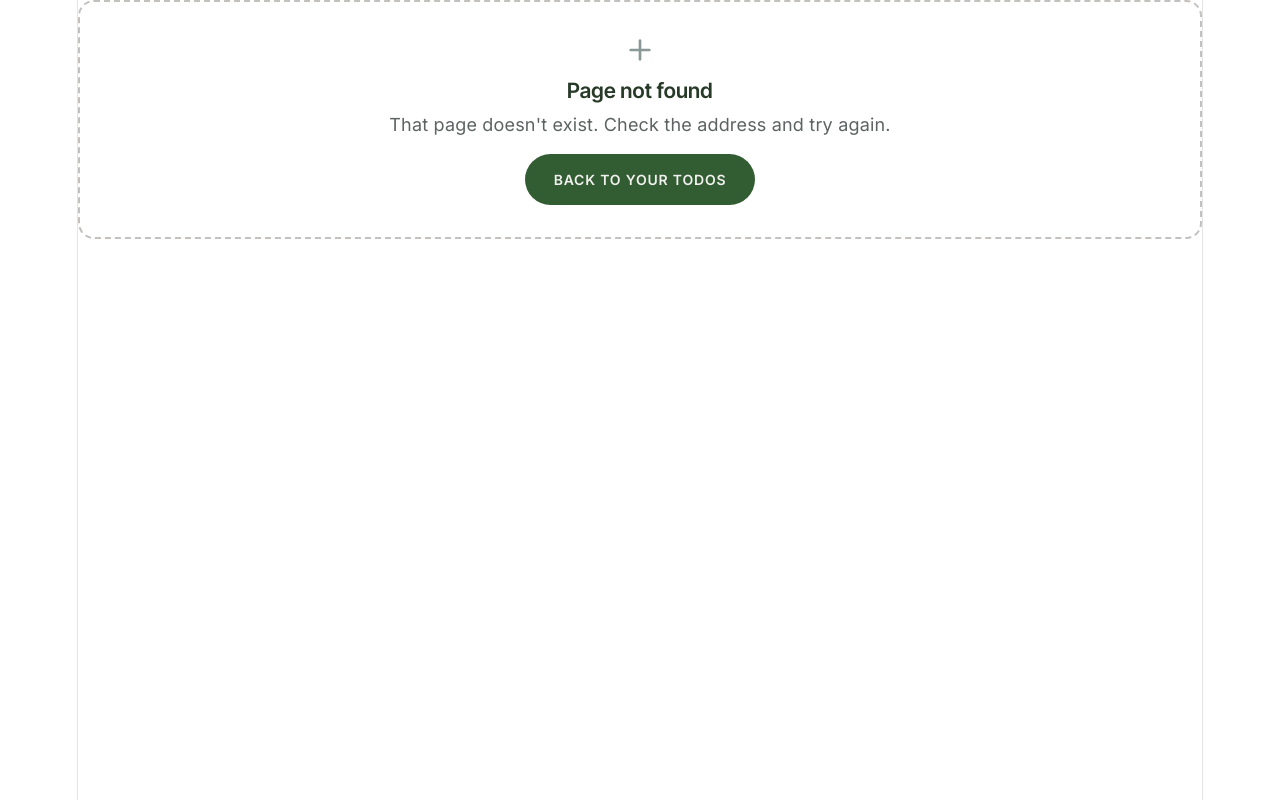
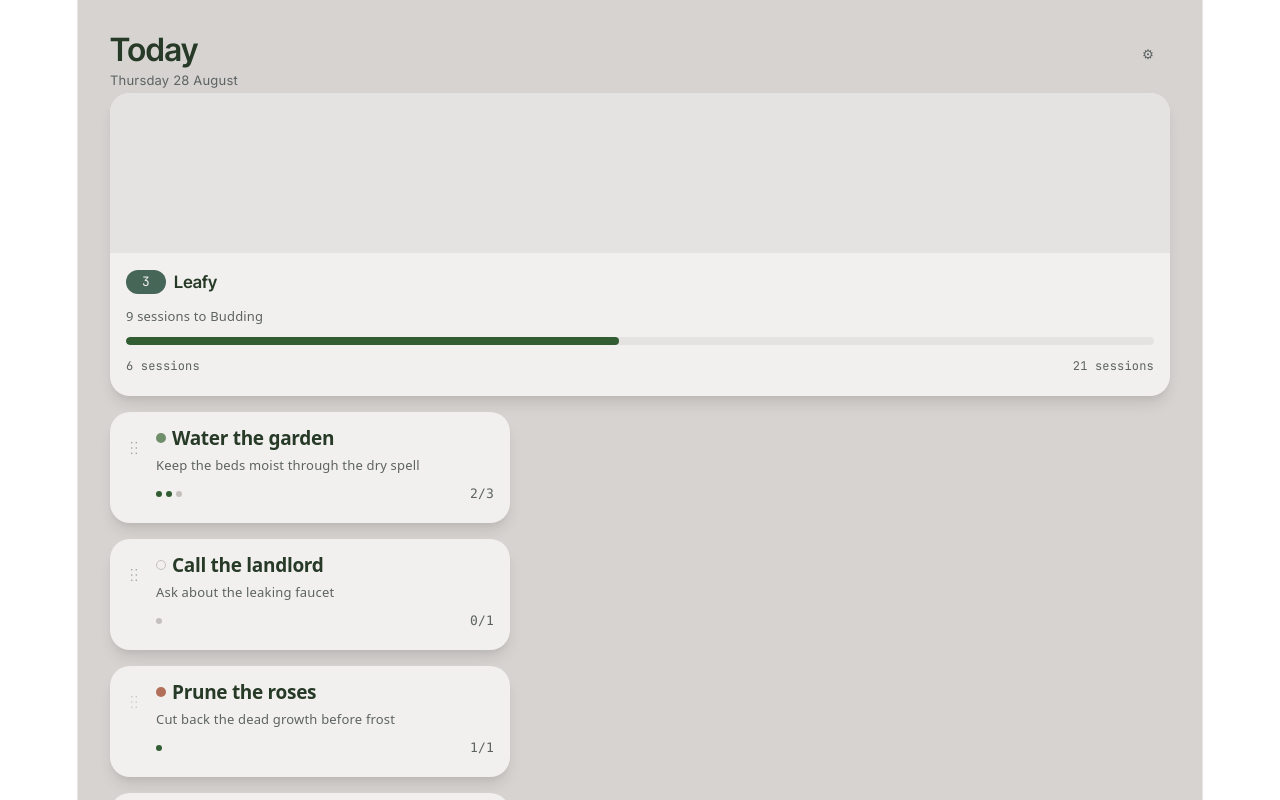
Before and after one commit to ihsanrabb/just-todo, a React (Vite) app: page /home in a window 1280 px wide. Before the commit this address had no page. Shown: the top 800 px of the page. Built offline with nearby package versions, Linux system fonts and the light colour scheme.

Commit message:
feat: add garden home page

```diff
--- a/src/main.tsx
+++ b/src/main.tsx
@@ -13,6 +13,12 @@ const router = createBrowserRouter([
       Component: (await import('./pages/UiGalleryPage')).default,
     }),
   },
+  {
+    path: 'home',
+    lazy: async () => ({
+      Component: (await import('./pages/GardenHomePage')).default,
+    }),
+  },
   { path: '*', Component: FallbackPage },
 ])
 
--- /dev/null
+++ b/src/pages/GardenHomePage.css
@@ -0,0 +1,152 @@
+.garden-home {
+  display: flex;
+  flex-direction: column;
+  background: var(--color-bg);
+  min-height: 100dvh;
+  text-align: left;
+  border-inline: none;
+  box-sizing: border-box;
+  padding: 16px;
+
+  @media (min-width: 768px) {
+    padding: 32px;
+  }
+}
+
+.garden-home-header {
+  display: flex;
+  align-items: flex-start;
+  justify-content: space-between;
+}
+
+.garden-home-header__text {
+  display: flex;
+  flex-direction: column;
+}
+
+.garden-home-header__title {
+  font-family: var(--font-heading);
+  font-size: 32px;
+  font-weight: 700;
+  color: var(--color-text-primary);
+  margin: 0;
+  line-height: 1.1;
+  letter-spacing: normal;
+}
+
+.garden-home-header__subtitle {
+  font-family: var(--font-sans);
+  font-size: 13px;
+  color: var(--color-text-secondary);
+  margin: 0;
+}
+
+.garden-home-header__action {
+  width: 44px;
+  height: 44px;
+  min-width: 44px;
+  min-height: 44px;
+  background: transparent;
+  border: none;
+  cursor: pointer;
+  color: var(--color-text-secondary);
+}
+
+.garden-home__task-list {
+  display: flex;
+  flex-direction: column;
+  gap: 12px;
+  margin: 0 0 16px;
+  padding: 0;
+  list-style: none;
+
+  @media (min-width: 768px) {
+    gap: 16px;
+  }
+}
+
+.garden-card {
+  display: flex;
+  flex-direction: column;
+  background: var(--color-surface);
+  border-radius: var(--radius-xl);
+  box-shadow: var(--shadow-card);
+  overflow: hidden;
+  margin-bottom: 16px;
+}
+
+.garden-card__scene {
+  height: 160px;
+  background: var(--color-surface-alt);
+}
+
+.garden-card__meta {
+  display: flex;
+  flex-direction: column;
+  gap: 8px;
+  padding: 16px;
+}
+
+.garden-card__stage-row {
+  display: flex;
+  align-items: center;
+  gap: 8px;
+}
+
+.garden-card__badge {
+  display: inline-flex;
+  align-items: center;
+  justify-content: center;
+  min-width: 24px;
+  height: 24px;
+  padding: 0 8px;
+  border-radius: var(--radius-pill);
+  background: var(--color-accent);
+  color: var(--color-on-primary);
+  font-family: var(--font-mono);
+  font-size: 13px;
+}
+
+.garden-card__stage-name {
+  font-family: var(--font-heading);
+  font-size: 17px;
+  font-weight: 700;
+  color: var(--color-text-primary);
+}
+
+.garden-card__caption {
+  margin: 0;
+  font-size: 13px;
+  color: var(--color-text-secondary);
+}
+
+.garden-card__track {
+  width: 100%;
+  height: 8px;
+  border-radius: var(--radius-pill);
+  background: var(--color-surface-alt);
+  overflow: hidden;
+}
+
+.garden-card__track-fill {
+  width: 48%;
+  height: 100%;
+  border-radius: var(--radius-pill);
+  background: var(--color-primary);
+}
+
+.garden-card__bounds {
+  display: flex;
+  align-items: center;
+  justify-content: space-between;
+  font-family: var(--font-mono);
+  font-size: 12px;
+  color: var(--color-text-secondary);
+}
+
+.garden-home__empty {
+  display: flex;
+  flex: 1;
+  align-items: center;
+  justify-content: center;
+}
--- /dev/null
+++ b/src/pages/GardenHomePage.tsx
@@ -0,0 +1,126 @@
+import './GardenHomePage.css'
+import {
+  Button,
+  type CategoryColor,
+  EmptyState,
+  TaskCard,
+} from '../components/ui'
+
+const SHOW_TASKS = true
+
+const DUMMY_TASKS: {
+  title: string
+  description: string
+  category?: CategoryColor
+  value: number
+  target: number
+}[] = [
+  {
+    title: 'Water the garden',
+    description: 'Keep the beds moist through the dry spell',
+    category: 'fern',
+    value: 2,
+    target: 3,
+  },
+  {
+    title: 'Call the landlord',
+    description: 'Ask about the leaking faucet',
+    value: 0,
+    target: 1,
+  },
+  {
+    title: 'Prune the roses',
+    description: 'Cut back the dead growth before frost',
+    category: 'clay',
+    value: 1,
+    target: 1,
+  },
+  {
+    title: 'Plan the harvest',
+    description: 'Map out which beds to rotate next season',
+    category: 'ochre',
+    value: 0,
+    target: 4,
+  },
+  {
+    title: 'Feed the compost',
+    description: 'Turn the pile and add kitchen scraps',
+    category: 'moss',
+    value: 3,
+    target: 3,
+  },
+]
+
+export default function GardenHomePage() {
+  return (
+    <div className="garden-home">
+      <div className="garden-home__header">
+        <div className="garden-home-header">
+          <div className="garden-home-header__text">
+            <h1 className="garden-home-header__title">Today</h1>
+            <p className="garden-home-header__subtitle">Thursday 28 August</p>
+          </div>
+          <button
+            type="button"
+            className="garden-home-header__action"
+            aria-label="Settings"
+          >
+            ⚙
+          </button>
+        </div>
+      </div>
+      {SHOW_TASKS ? (
+        <>
+          <div className="garden-home__garden">
+            <div className="garden-card">
+              <div className="garden-card__scene" aria-hidden="true" />
+              <div className="garden-card__meta">
+                <div className="garden-card__stage-row">
+                  <span className="garden-card__badge">3</span>
+                  <span className="garden-card__stage-name">Leafy</span>
+                </div>
+                <p className="garden-card__caption">9 sessions to Budding</p>
+                <div
+                  className="garden-card__track"
+                  role="img"
+                  aria-label="Progress: 48%"
+                >
+                  <div className="garden-card__track-fill" />
+                </div>
+                <div className="garden-card__bounds">
+                  <span>6 sessions</span>
+                  <span>21 sessions</span>
+                </div>
+              </div>
+            </div>
+          </div>
+          <ul className="garden-home__task-list">
+            {DUMMY_TASKS.map((t) => (
+              <li key={t.title}>
+                <TaskCard
+                  title={t.title}
+                  description={t.description}
+                  category={t.category}
+                  value={t.value}
+                  target={t.target}
+                />
+              </li>
+            ))}
+          </ul>
+          <Button variant="primary" fullWidth onClick={() => {}}>
+            ADD A TASK
+          </Button>
+        </>
+      ) : (
+        <div className="garden-home__empty">
+          <EmptyState
+            title="No tasks yet"
+            body="Add a task to start growing your garden"
+            actionLabel="ADD A TASK"
+            onAction={() => {}}
+          />
+        </div>
+      )}
+    </div>
+  )
+}
```
